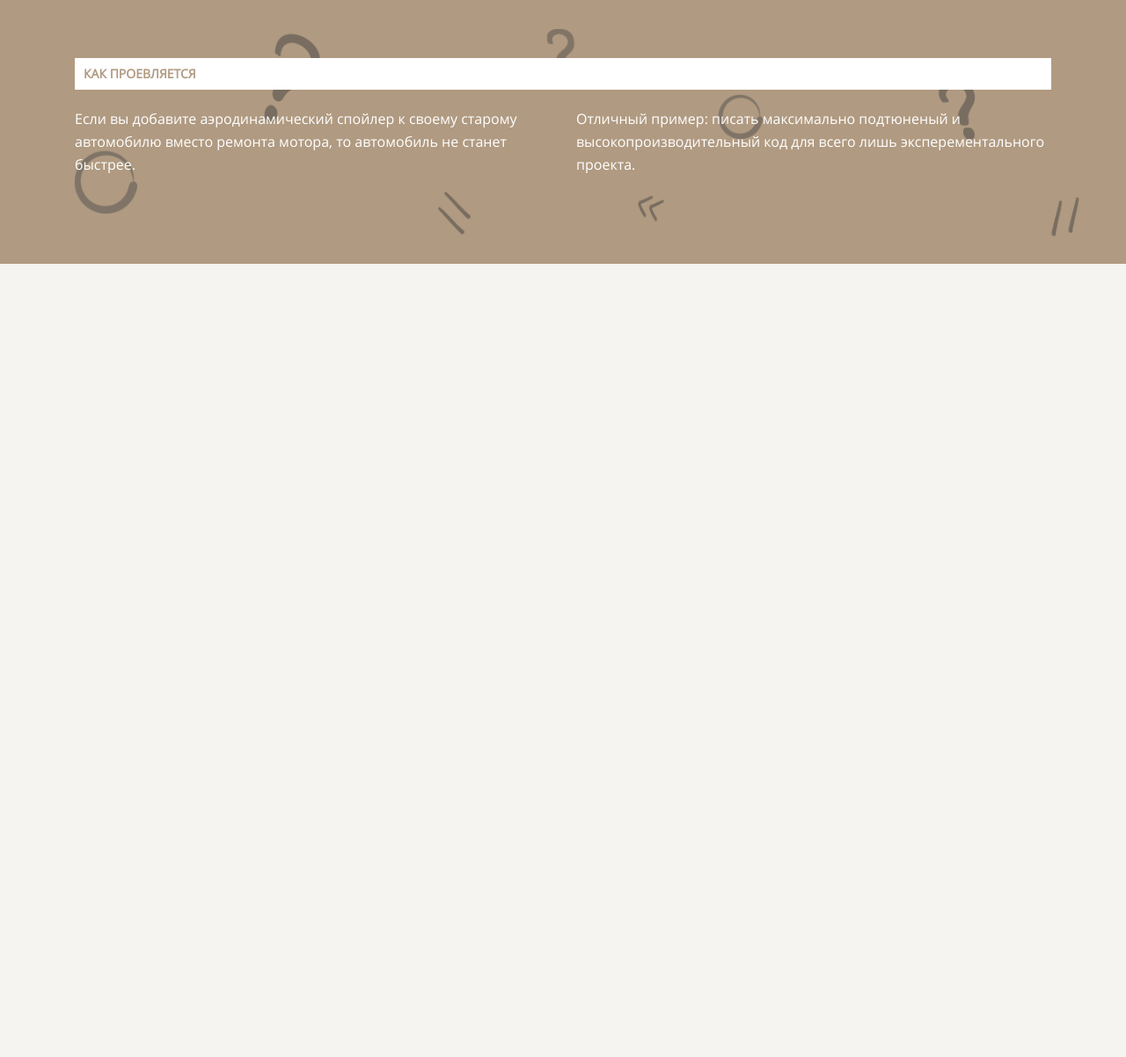
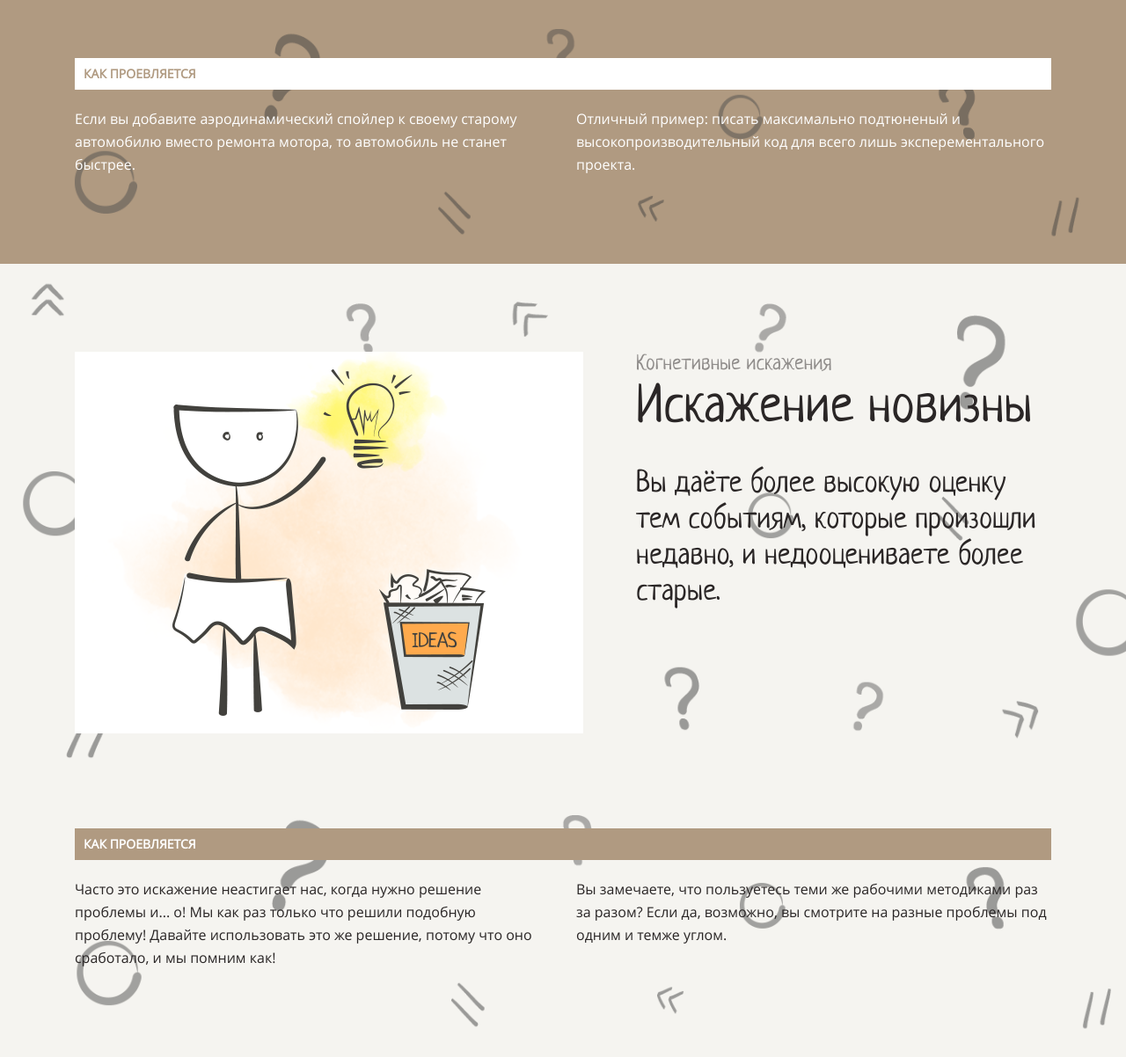
Before and after one commit to Alexander80-86/layout-designer-project-58, a website: page src/index.html in a window 1280 px wide. Shown: the part 4280-5482 px from the top of the page at 88% size. Before the commit the page ends 4580 px from the top, so only its background shows below. Drawn offline with Linux system fonts and the light colour scheme.

Commit message:
блок 6

```diff
--- a/src/index.html
+++ b/src/index.html
@@ -68,7 +68,7 @@
         </div>
 
         <div class="width-350 pg-24 bg-white height-323 mg-0 mg-b-20">
-          <a href="premature-optimization">
+          <a href="#premature-optimization">
             <div>
               <h1 class="fs-64 mg-0 ">2</h1>
               <h2 class="fs-34 mg-t-35 mg-b-16 color-primary">Преждевременная оптимезация</h2>
@@ -78,7 +78,7 @@
         </div>
 
         <div class="width-350 pg-24 bg-white height-348">
-          <a href="">
+          <a href="#distortion-of-novelty">
             <div>
               <h1 class="fs-64  mg-0 ">3</h1>
               <h2 class="fs-34 mg-t-35 mg-b-16 color-primary">Искажения новизны</h2>
@@ -88,7 +88,7 @@
         </div>
 
         <div class="width-350 pg-24 bg-white height-348 mg-left-30 mg-right-30">
-          <a href="">
+          <a href="#">
             <div>
               <h1 class="fs-64 mg-0 ">4</h1>
               <h2 class="fs-34 mg-t-35 mb-b-12 color-primary">Гиперболичуское обесценивание</h2>
@@ -98,7 +98,7 @@
         </div>
 
         <div class="width-350 pg-24 bg-white height-348">
-          <a href="">
+          <a href="#">
             <div>
               <h1 class="fs-64 mg-0 ">5</h1>
               <h2 class="fs-34 mg-t-35 mg-b-16 color-primary">Ошибка планирования</h2>
@@ -185,6 +185,43 @@
 
   </section>
 
+  <section id="distortion-of-novelty" class="bg-img">
+    <div class="conteiner">
+
+      <div class="flex-box">
+        <div class="mg-right-30">
+          <img src="./assets/images/3.png" vertical-align: middle; alt="размышления">
+        </div>
+
+
+        <div class="mg-left-30">
+          <p class="f-neucha f-style-n f-weight-400 fs-24 l-height-29 color-gray mg-0">
+          Когнетивные искажения
+          </p>
+          <h1 class="fs-60 l-height-72 mg-0 mg-b-30">Искажение новизны</h1>
+          <p class="f-neucha fs-34 f-style-n f-weight-400 l-height-41 mg-0">Вы даёте более высокую оценку тем событиям, которые произошли недавно, и недооцениваете более старые.</p>
+        </div>
+      </div>
+
+      <div>
+        <div>
+          <h2 class="f-open-sans f-style-n f-weight-700 fs-14 l-height-26 t-list-transform bg-brown mg-t-100 mg-b-20 pg-5-10 color-white">как проевляется</h2>
+        </div>
+        <div class="flex-box">
+          <div class="width-540 mg-right-15">
+            <p class="mg-0 l-height-26  ">Часто это искажение неастигает нас, когда нужно решение проблемы и... о! Мы как раз только что решили подобную проблему! Давайте использовать это же решение, потому что оно сработало, и мы помним как!</p>
+          </div>
+          <div class="width-540 mg-left-15">
+            <p class="mg-0 l-height-26 ">Вы замечаете, что пользуетесь теми же рабочими методиками раз за разом? Если да, возможно, вы смотрите на разные проблемы под одним и темже углом.</p>
+          </div>
+        </div>
+      </div>
+    </div>
+
+
+  </section>
+
+
 
 </body>
 </html>
```
